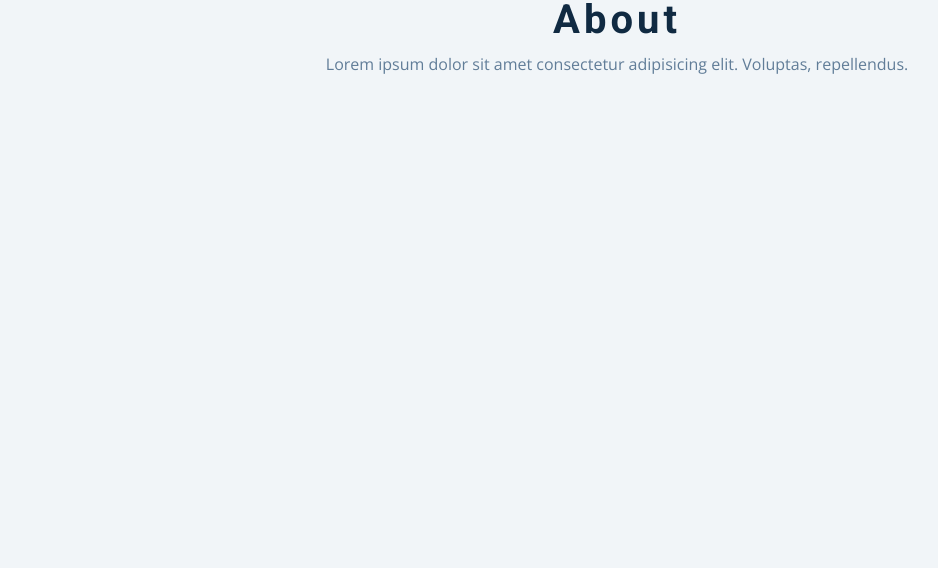
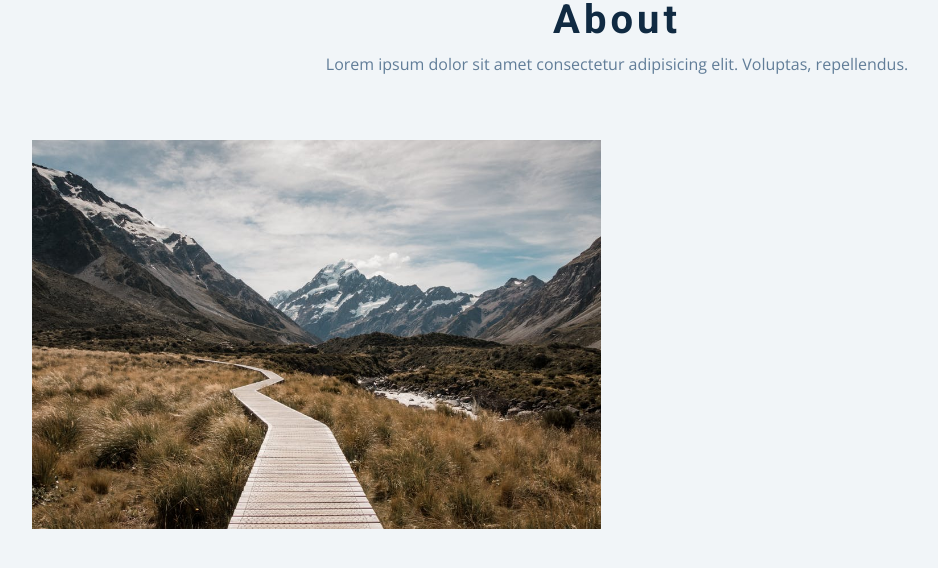
Before and after one commit to BeataJ/tabs, a plain HTML site: page index.html in a window 1280 px wide. Shown: the whole page, without its empty margins (23-961 px from the left). Drawn offline with nearby package versions, Linux system fonts and the light colour scheme.

Commit message:
add img about

```diff
--- a/index.html
+++ b/index.html
@@ -20,7 +20,9 @@
         </p>
       </div>
       <div class="about-center section-center">
-        <article></article>
+        <article>
+          <img src="./hero-bcg.jpeg" alt="about picture" />
+        </article>
         <article></article>
       </div>
     </section>
```
